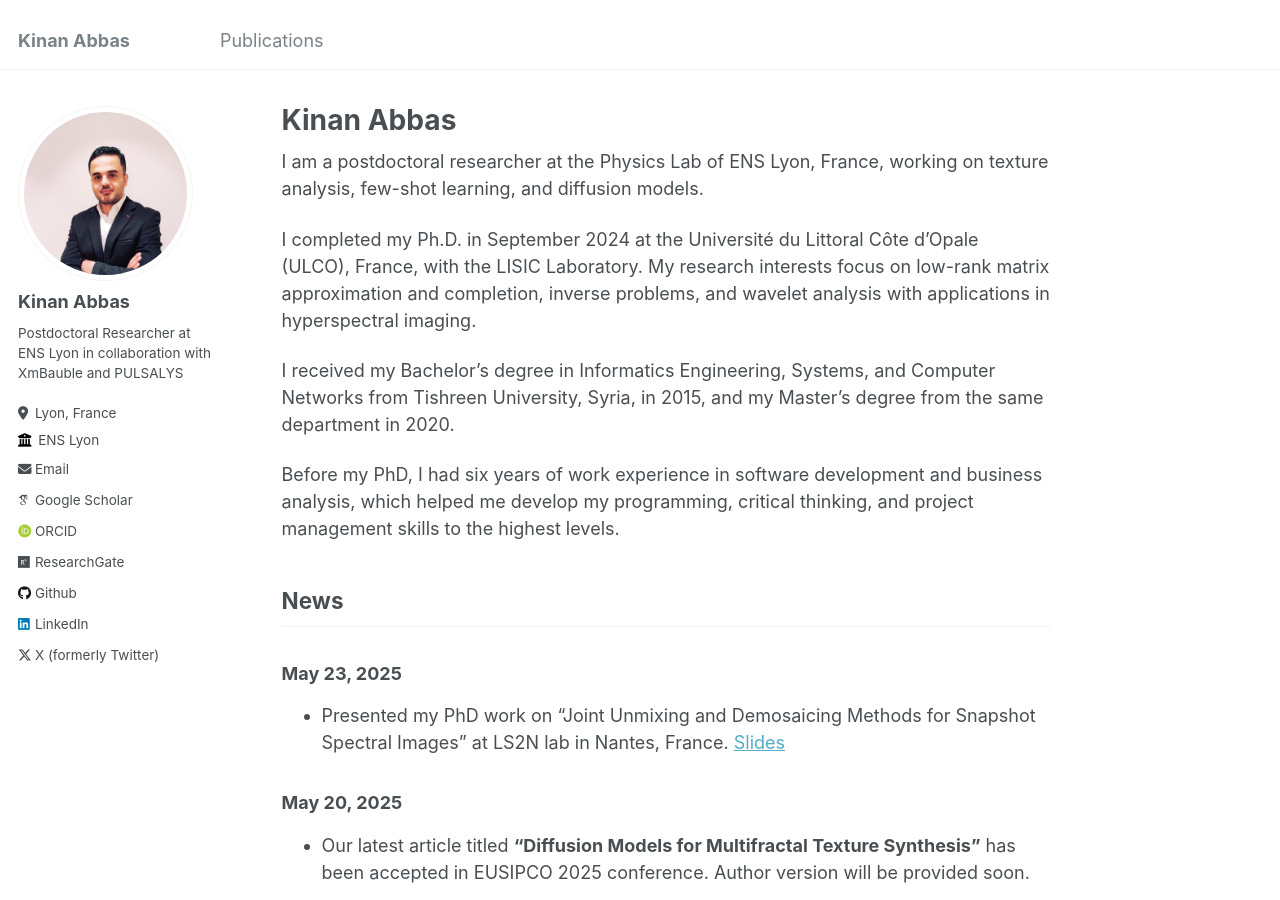
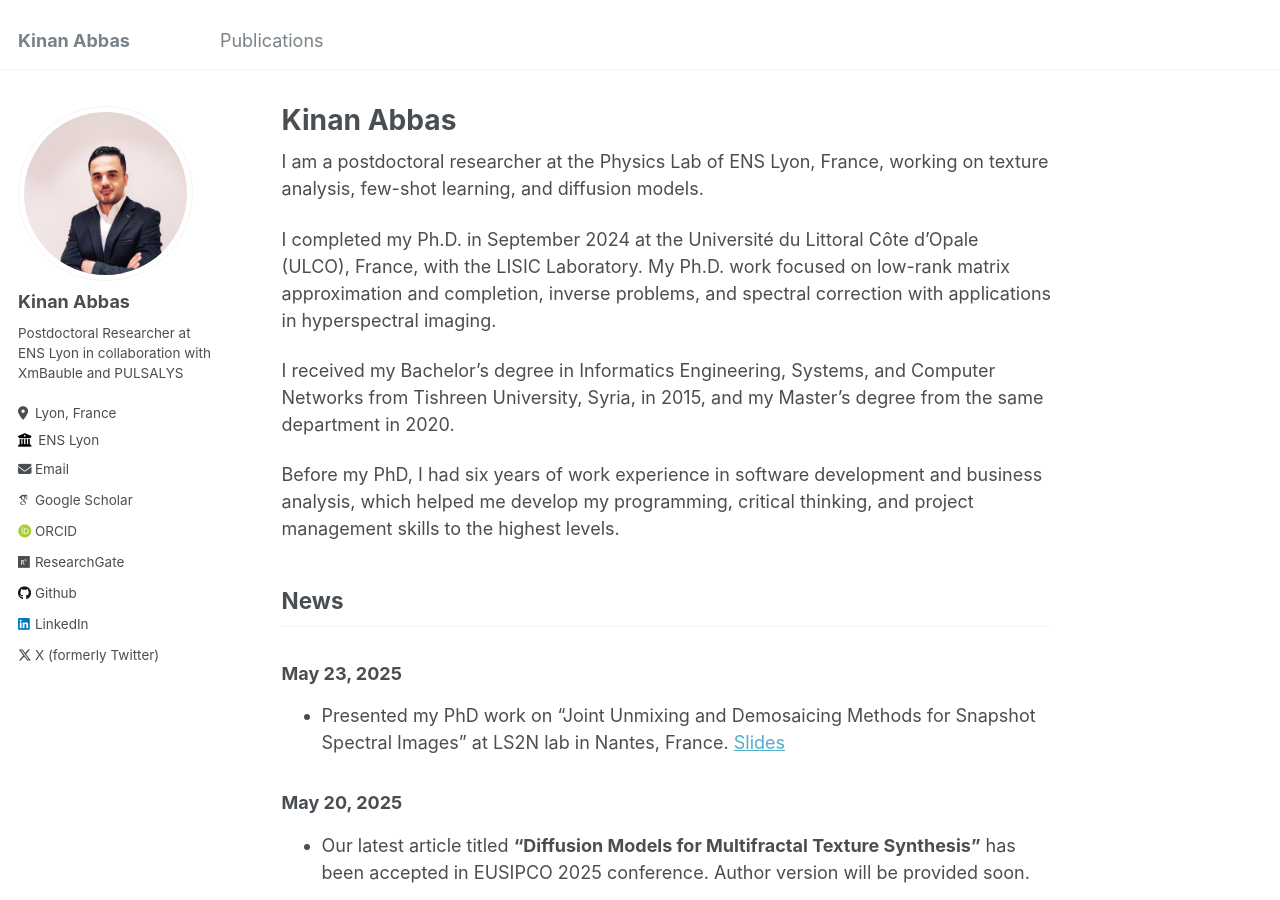
Before and after one commit to kinan3bb3s/kinan3bb3s.github.io, a Jekyll site: the page built from _pages/about.md, in a window 1280 px wide and 900 px high. Built offline with Jekyll 4.4.1, drawn with Linux system fonts in a browser that asks for light colours; some web fonts are replaced.

Commit message:
Update about.md

```diff
--- a/_pages/about.md
+++ b/_pages/about.md
@@ -9,7 +9,7 @@ redirect_from:
 
 I am a postdoctoral researcher at the Physics Lab of ENS Lyon, France, working on texture analysis, few-shot learning, and diffusion models.
 
-I completed my Ph.D. in September 2024 at the Université du Littoral Côte d'Opale (ULCO), France, with the LISIC Laboratory. My research interests focus on low-rank matrix approximation and completion, inverse problems, and wavelet analysis with applications in hyperspectral imaging.
+I completed my Ph.D. in September 2024 at the Université du Littoral Côte d'Opale (ULCO), France, with the LISIC Laboratory. My Ph.D. work focused on low-rank matrix approximation and completion, inverse problems, and spectral correction with applications in hyperspectral imaging.
 
 I received my Bachelor's degree in Informatics Engineering, Systems, and Computer Networks from Tishreen University, Syria, in 2015, and my Master's degree from the same department in 2020.
 
```
